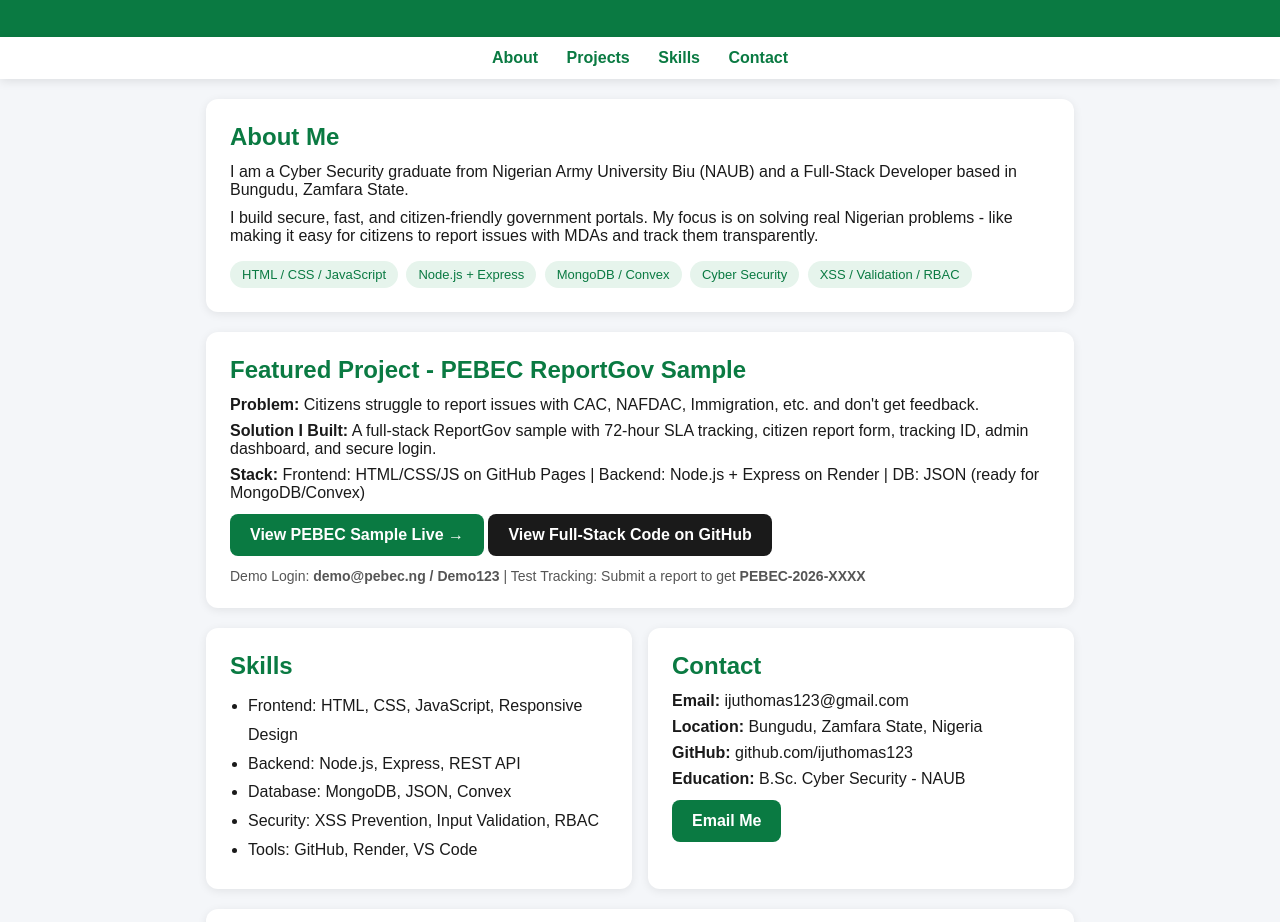
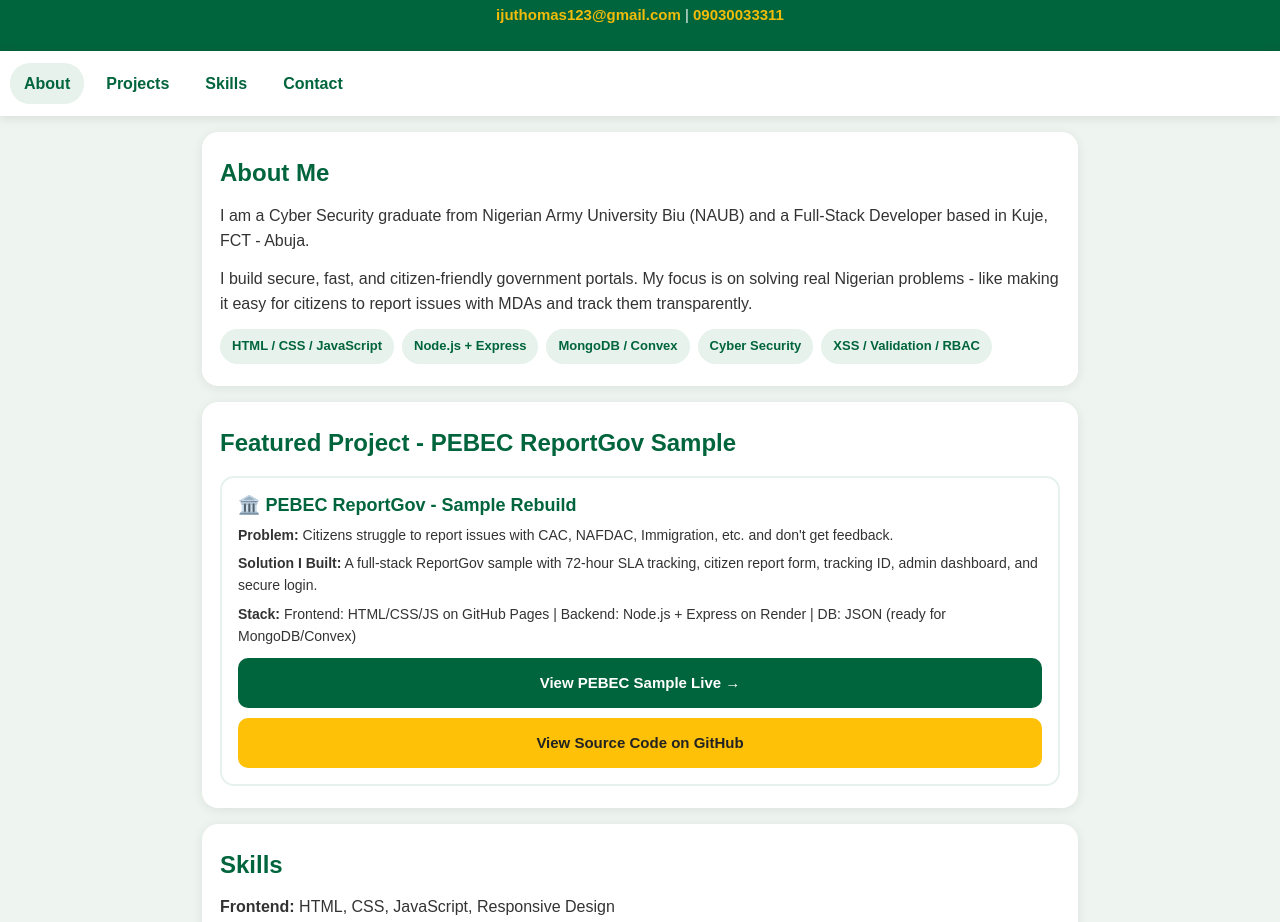
Before and after one commit to ijuthomas123/ijuthomas123.github.io, a plain HTML site: page index.html in a window 1280 px wide. Shown: the part 124-1046 px from the top of the page. Drawn offline with Linux system fonts and the light colour scheme.

Commit message:
Update index.html

```diff
--- a/index.html
+++ b/index.html
@@ -3,89 +3,108 @@
 <head>
 <meta charset="UTF-8">
 <meta name="viewport" content="width=device-width, initial-scale=1.0">
-<title>Ijudigal Thomas | Full-Stack Developer | PEBEC Applicant</title>
+<title>Ijudigal Thomas - Full-Stack Developer | PEBEC Applicant</title>
 <style>
-*{margin:0;padding:0;box-sizing:border-box;font-family:Arial,sans-serif}
-body{background:#f4f6f9;color:#1a1a1a}
-header{background:#0a7a42;color:white;padding:40px 20px;text-align:center}
-header h1{font-size:32px;margin-bottom:8px}
-header p{opacity:.9}
-nav{background:white;padding:12px;text-align:center;box-shadow:0 2px 10px rgba(0,0,0,.1);position:sticky;top:0}
-nav a{margin:0 12px;color:#0a7a42;text-decoration:none;font-weight:bold}
-.wrap{max-width:900px;margin:20px auto;padding:0 16px}
-.card{background:white;border-radius:12px;padding:24px;margin-bottom:20px;box-shadow:0 2px 10px rgba(0,0,0,.08)}
-.card h2{color:#0a7a42;margin-bottom:12px}
-.badge{display:inline-block;background:#e6f4ec;color:#0a7a42;padding:6px 12px;border-radius:20px;font-size:13px;margin:4px 4px 0 0}
-.btn{display:inline-block;background:#0a7a42;color:white;padding:12px 20px;border-radius:8px;text-decoration:none;font-weight:bold;margin-top:12px}
-.btn2{background:#1a1a1a}
-.grid{display:grid;grid-template-columns:1fr 1fr;gap:16px}
-@media(max-width:600px){.grid{grid-template-columns:1fr}}
-footer{text-align:center;padding:20px;color:#666;font-size:13px}
+*{box-sizing:border-box;margin:0;padding:0}
+html,body{overflow-x:hidden}
+body{font-family:Arial,sans-serif;background:#eef4f0;color:#222;line-height:1.6}
+a{word-break:break-word;overflow-wrap:break-word;text-decoration:none}
+header{background:#00643c;color:white;text-align:center;padding:32px 14px 24px}
+header h1{font-size:32px;line-height:1.1}
+header p{font-size:15px;opacity:0.95;margin-top:8px;line-height:1.5;word-wrap:break-word}
+header p a{color:#ffc107;font-weight:700}
+nav{background:white;display:flex;flex-wrap:nowrap;justify-content:flex-start;gap:8px;padding:12px 10px;position:sticky;top:0;box-shadow:0 2px 10px rgba(0,0,0,0.1);z-index:10;overflow-x:auto;-webkit-overflow-scrolling:touch;scrollbar-width:none}
+nav::-webkit-scrollbar{display:none}
+nav a{color:#00643c;font-weight:800;font-size:16px;padding:8px 14px;border-radius:20px;white-space:nowrap;flex-shrink:0}
+nav a:hover,nav a.active{background:#e6f2eb}
+.container{max-width:900px;margin:0 auto;padding:16px 12px;width:100%}
+.card{background:white;padding:22px 18px;border-radius:16px;box-shadow:0 2px 12px rgba(0,0,0,0.08);margin-bottom:16px;width:100%;overflow:hidden}
+.card h2{color:#00643c;font-size:24px;margin-bottom:10px}
+.card p{font-size:16px;color:#333;margin-bottom:12px;word-wrap:break-word}
+.pills{display:flex;flex-wrap:wrap;gap:8px;margin-top:12px}
+.pill{background:#e6f2eb;color:#00643c;padding:7px 12px;border-radius:20px;font-size:13px;font-weight:700;white-space:nowrap}
+.project{border:2px solid #e6f2eb;border-radius:14px;padding:16px;margin-top:14px}
+.project h3{color:#00643c;font-size:18px;line-height:1.3}
+.project p{font-size:14px;margin:6px 0}
+.btn{display:block;background:#00643c;color:white;text-align:center;padding:13px;border-radius:10px;font-weight:800;margin-top:10px;font-size:15px}
+.btn-gold{background:#ffc107;color:#222}
+.btn-outline{background:white;color:#00643c;border:2px solid #00643c}
+.links{display:flex;flex-direction:column;gap:8px;margin-top:12px}
+.links a{background:#00643c;color:white;padding:12px;border-radius:10px;text-align:center;font-weight:700;font-size:15px;word-break:break-all}
+.links a.gold{background:#ffc107;color:#222}
+footer{background:#222;color:white;text-align:center;padding:20px 12px;font-size:12px;line-height:1.7;word-wrap:break-word}
+footer a{color:#ffc107;word-break:break-all}
+@media(max-width:600px){header h1{font-size:28px}header p{font-size:14px}.card{padding:18px 14px}.card h2{font-size:22px}}
 </style>
 </head>
 <body>
 <header>
 <h1>Ijudigal Thomas</h1>
-<p>Full-Stack Developer | B.Sc. Cyber Security, NAUB | Bungudu, Zamfara</p>
-<p>Applicant - PEBEC / ReportGov</p>
+<p>Full-Stack Developer | B.Sc. Cyber Security, NAUB | Kuje, FCT - Abuja<br>Applicant - PEBEC / ReportGov</p>
+<p><a href="mailto:ijuthomas123@gmail.com">ijuthomas123@gmail.com</a> | <a href="tel:09030033311">09030033311</a></p>
 </header>
 <nav>
-<a href="#about">About</a>
+<a href="#about" class="active">About</a>
 <a href="#projects">Projects</a>
 <a href="#skills">Skills</a>
 <a href="#contact">Contact</a>
 </nav>
-<div class="wrap">
-<div class="card" id="about">
+<div class="container">
+<div id="about" class="card">
 <h2>About Me</h2>
-<p>I am a Cyber Security graduate from Nigerian Army University Biu (NAUB) and a Full-Stack Developer based in Bungudu, Zamfara State.</p>
-<p style="margin-top:10px">I build secure, fast, and citizen-friendly government portals. My focus is on solving real Nigerian problems - like making it easy for citizens to report issues with MDAs and track them transparently.</p>
-<div style="margin-top:12px">
-<span class="badge">HTML / CSS / JavaScript</span>
-<span class="badge">Node.js + Express</span>
-<span class="badge">MongoDB / Convex</span>
-<span class="badge">Cyber Security</span>
-<span class="badge">XSS / Validation / RBAC</span>
+<p>I am a Cyber Security graduate from Nigerian Army University Biu (NAUB) and a Full-Stack Developer based in Kuje, FCT - Abuja.</p>
+<p>I build secure, fast, and citizen-friendly government portals. My focus is on solving real Nigerian problems - like making it easy for citizens to report issues with MDAs and track them transparently.</p>
+<div class="pills">
+<span class="pill">HTML / CSS / JavaScript</span>
+<span class="pill">Node.js + Express</span>
+<span class="pill">MongoDB / Convex</span>
+<span class="pill">Cyber Security</span>
+<span class="pill">XSS / Validation / RBAC</span>
 </div>
 </div>
-
-<div class="card" id="projects">
+<div id="projects" class="card">
 <h2>Featured Project - PEBEC ReportGov Sample</h2>
+<div class="project">
+<h3>🏛️ PEBEC ReportGov - Sample Rebuild</h3>
 <p><b>Problem:</b> Citizens struggle to report issues with CAC, NAFDAC, Immigration, etc. and don't get feedback.</p>
-<p style="margin-top:8px"><b>Solution I Built:</b> A full-stack ReportGov sample with 72-hour SLA tracking, citizen report form, tracking ID, admin dashboard, and secure login.</p>
-<p style="margin-top:8px"><b>Stack:</b> Frontend: HTML/CSS/JS on GitHub Pages | Backend: Node.js + Express on Render | DB: JSON (ready for MongoDB/Convex)</p>
-<a class="btn" href="pebec-demo.html">View PEBEC Sample Live →</a>
-<a class="btn btn2" href="https://github.com/ijuthomas123/ijuthomas123.github.io" target="_blank">View Full-Stack Code on GitHub</a>
-<p style="margin-top:12px;font-size:14px;color:#555">Demo Login: <b>demo@pebec.ng / Demo123</b> | Test Tracking: Submit a report to get <b>PEBEC-2026-XXXX</b></p>
-</div>
-
-<div class="grid">
-<div class="card" id="skills">
-<h2>Skills</h2>
-<ul style="line-height:1.8;margin-left:18px">
-<li>Frontend: HTML, CSS, JavaScript, Responsive Design</li>
-<li>Backend: Node.js, Express, REST API</li>
-<li>Database: MongoDB, JSON, Convex</li>
-<li>Security: XSS Prevention, Input Validation, RBAC</li>
-<li>Tools: GitHub, Render, VS Code</li>
-</ul>
-</div>
-<div class="card" id="contact">
-<h2>Contact</h2>
-<p><b>Email:</b> ijuthomas123@gmail.com</p>
-<p style="margin-top:8px"><b>Location:</b> Bungudu, Zamfara State, Nigeria</p>
-<p style="margin-top:8px"><b>GitHub:</b> github.com/ijuthomas123</p>
-<p style="margin-top:8px"><b>Education:</b> B.Sc. Cyber Security - NAUB</p>
-<a class="btn" href="mailto:ijuthomas123@gmail.com">Email Me</a>
+<p><b>Solution I Built:</b> A full-stack ReportGov sample with 72-hour SLA tracking, citizen report form, tracking ID, admin dashboard, and secure login.</p>
+<p><b>Stack:</b> Frontend: HTML/CSS/JS on GitHub Pages | Backend: Node.js + Express on Render | DB: JSON (ready for MongoDB/Convex)</p>
+<a class="btn" href="https://ijuthomas123.github.io/pebec-demo.html">View PEBEC Sample Live →</a>
+<a class="btn btn-gold" href="https://github.com/ijuthomas123/ijuthomas123.github.io">View Source Code on GitHub</a>
 </div>
 </div>
-
-<div class="card">
-<h2>API - Backend Live</h2>
-<p>Backend is in <b>/backend/server.js</b> - Endpoints:</p>
-<p style="margin-top:8px;font-family:monospace;background:#f4f6f9;padding:10px;border-radius:8px">GET /api/health<br>POST /api/reports<br>GET /api/reports<br>POST /api/login<br>GET /api/stats</p>
+<div id="skills" class="card">
+<h2>Skills</h2>
+<p><b>Frontend:</b> HTML, CSS, JavaScript, Responsive Design</p>
+<p><b>Backend:</b> Node.js, Express, MongoDB, REST APIs</p>
+<p><b>Security:</b> XSS Sanitization, Input Validation, Role-Based Access Control (RBAC), Secure Authentication</p>
+<p><b>Tools:</b> GitHub, GitHub Pages, VS Code, Microsoft Word / Excel / PowerPoint</p>
+</div>
+<div id="contact" class="card">
+<h2>Contact Me</h2>
+<p>Available for on-site role in Abuja. Based in Kuje, FCT - Abuja.</p>
+<div class="links">
+<a href="mailto:ijuthomas123@gmail.com">📧 ijuthomas123@gmail.com</a>
+<a href="tel:09030033311">📞 09030033311</a>
+<a class="gold" href="https://ijuthomas123.github.io/pebec-demo.html">🏛️ View PEBEC Demo</a>
+<a href="https://github.com/ijuthomas123/ijuthomas123.github.io">💻 GitHub Profile</a>
 </div>
 </div>
-<footer>© 2026 Ijudigal Thomas - Built for PEBEC | Full-Stack Portfolio</footer>
+</div>
+<footer>
+<b>Ijudigal Thomas</b><br>
+B.Sc. Cyber Security (NAUB) | Kuje, FCT - Abuja | ijuthomas123@gmail.com<br>
+<a href="https://ijuthomas123.github.io/pebec-demo.html">PEBEC ReportGov Demo</a><br>
+<small>Portfolio for PEBEC Full-Stack Developer Application</small>
+</footer>
+<script>
+document.querySelectorAll('nav a').forEach(function(a){
+  a.addEventListener('click', function(){
+    document.querySelectorAll('nav a').forEach(function(x){x.classList.remove('active')});
+    a.classList.add('active');
+    a.scrollIntoView({behavior:'smooth',inline:'center',block:'nearest'});
+  });
+});
+</script>
 </body>
 </html>
```
